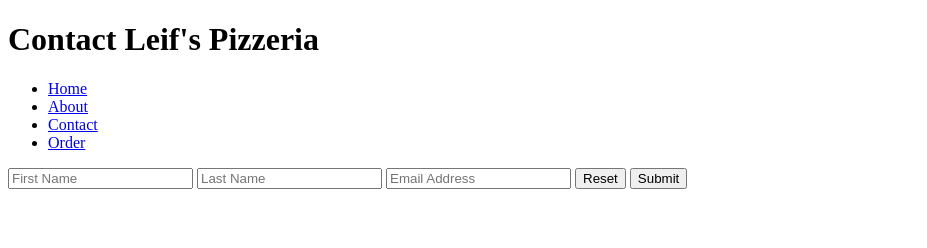
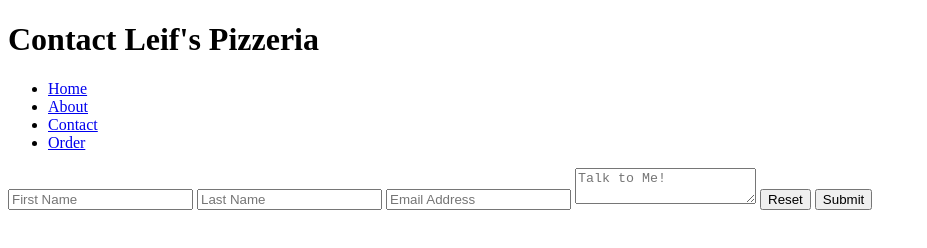
Before and after one commit to leifolsen93/pizza-1, a plain HTML site: page contact.html in a window 1280 px wide. Shown: the whole page, without its empty margins (0-927 px from the left). Drawn offline with Linux system fonts and the light colour scheme.

Commit message:
Update contact.html

```diff
--- a/contact.html
+++ b/contact.html
@@ -16,6 +16,7 @@
       <input name="first-name"placeholder="First Name" type="text">
       <input name="last-name"placeholder="Last Name" type="text">
       <input name="email"placeholder="Email Address" type="text">
+      <textarea name="message" placeholder="Talk to Me!"></textarea>
       <input placeholder="" type="reset">
       <input placeholder="" type="submit">
     </form>
```
